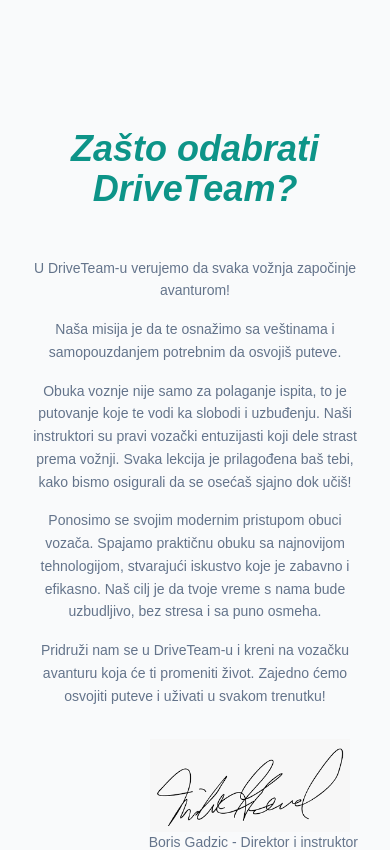
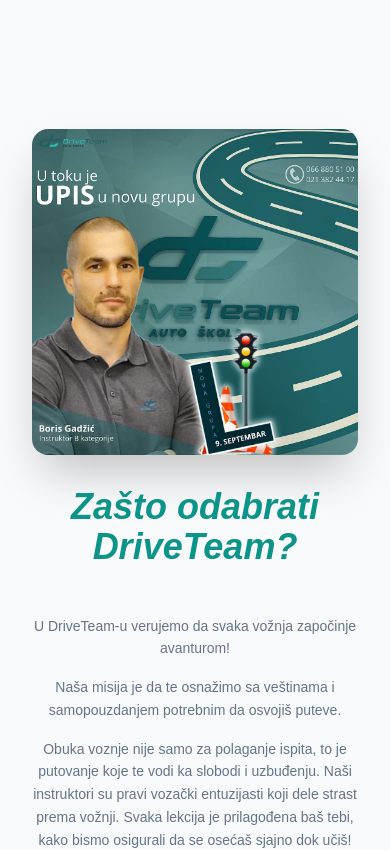
Before and after one commit to NenadBanjeglav/DriveTeam, a Next.js app: page / in a window 390 px wide. Shown: the part 800-1650 px from the top of the page. Built offline with nearby package versions, Linux system fonts and the light colour scheme.

Commit message:
flexcolreverse

```diff
--- a/app/components/About.tsx
+++ b/app/components/About.tsx
@@ -8,7 +8,7 @@
       id="about"
       className="mx-auto mt-[-150px] w-full bg-gray-50 p-8 py-[250px]"
     >
-      <div className="mx-auto flex max-w-7xl flex-col items-center justify-center gap-8 lg:flex-row lg:gap-28">
+      <div className="mx-auto flex max-w-7xl flex-col-reverse items-center justify-center gap-8 lg:flex-row lg:gap-28">
         <div className="mb-6 max-w-lg md:mb-0">
           <h2 className="mb-12 text-center text-4xl font-bold italic text-teal-600 md:text-left">
             Zašto odabrati DriveTeam?
```
